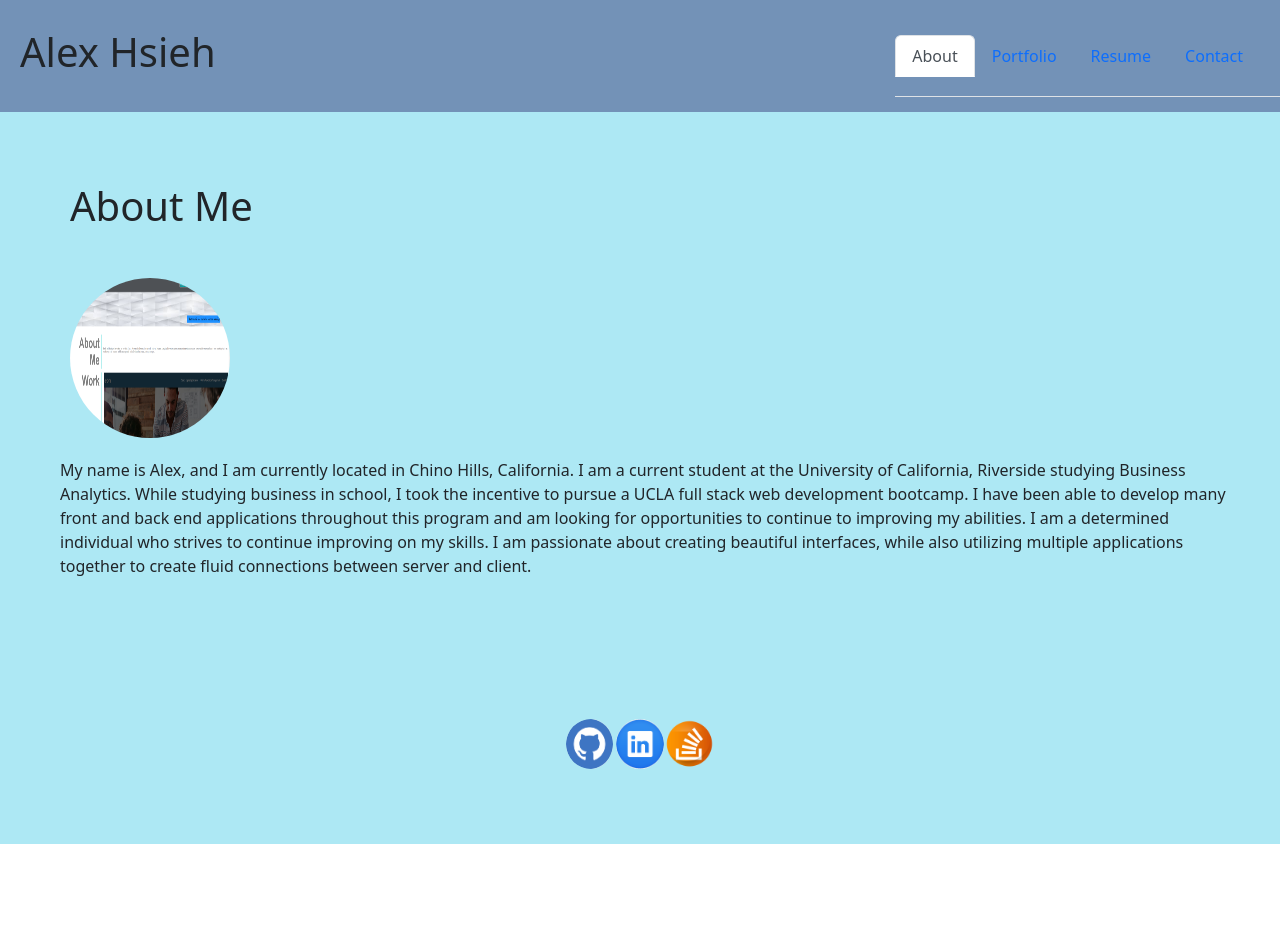
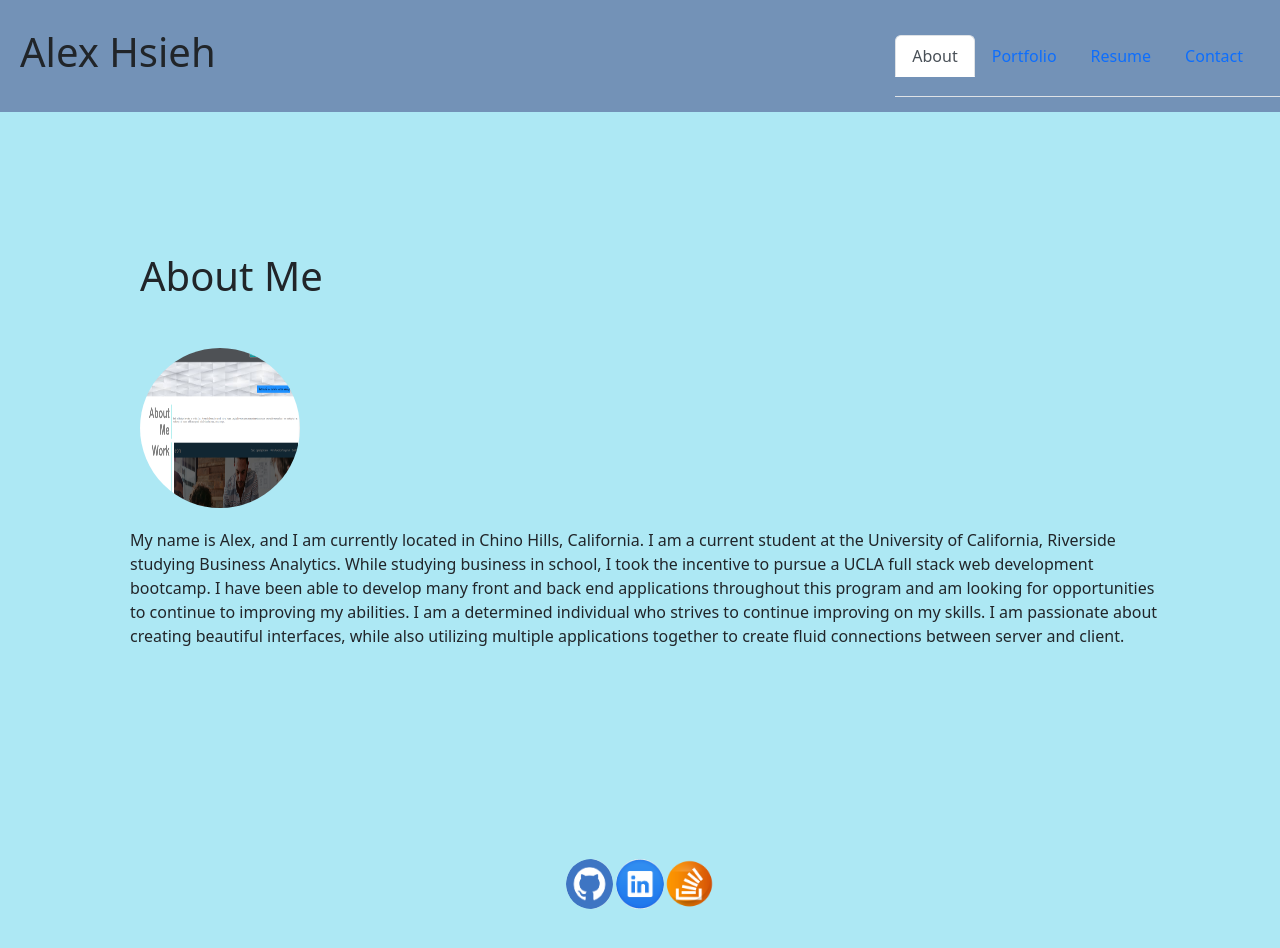
Before and after one commit to FigWheyMutton/React-Portfolio, a React (Create React App) app: page / in a window 1280 px wide. Shown: the top 948 px of the page. Before the commit the page ends 844 px from the top, so only its background shows below. Built offline with nearby package versions, Linux system fonts and the light colour scheme.

Commit message:
push formatting

```diff
--- a/package.json
+++ b/package.json
@@ -15,7 +15,7 @@
   },
   "scripts": {
     "predeploy": "npm run build",
-   "deploy": "gh-pages -d build",
+    "deploy": "gh-pages -d build",
     "start": "react-scripts start",
     "build": "react-scripts build",
     "test": "react-scripts test",
--- a/src/components/pages/About.js
+++ b/src/components/pages/About.js
@@ -4,9 +4,9 @@ import '../../styles/About.css';
 import mePhoto from '../../images/boiler-plate.png'
 export default function About() {
   return (
-    <div className='bodyContainer'>
+    <div className='bodyContainer' >
       <h1 className='aboutHeader'>About Me</h1>
-      <a><img className="aboutMePhoto" src={mePhoto}></img></a>
+      <a><img className="aboutMePhoto" src={mePhoto} alt='Professional Picture of Alex Hsieh in a white blazer'></img></a>
       <p className='aboutContent'>
         My name is Alex, and I am currently located in Chino Hills, California. I am a current student at the University of California, Riverside studying Business Analytics. While studying business in school,
         I took the incentive to pursue a UCLA full stack web development bootcamp. I have been able to develop many front and back end applications throughout this program and am looking for opportunities to continue to improving my abilities.
--- a/src/styles/main.css
+++ b/src/styles/main.css
@@ -1,5 +1,6 @@
 .root {
     background-color: #ade8f4;
+    overflow: hidden;
 }
 
 .navbar {
@@ -34,7 +35,7 @@
 .bodyContainer {
     height: fit-content;
     width: 100%;
-    padding: 50px;
+    padding: 120px;
     margin: 0px;
     background-color: #ade8f4;
 }
```
Also changed, not shown: src/styles/About.css (line endings or trailing spaces), 12 other files (tests, documents, lock files or other folders).
